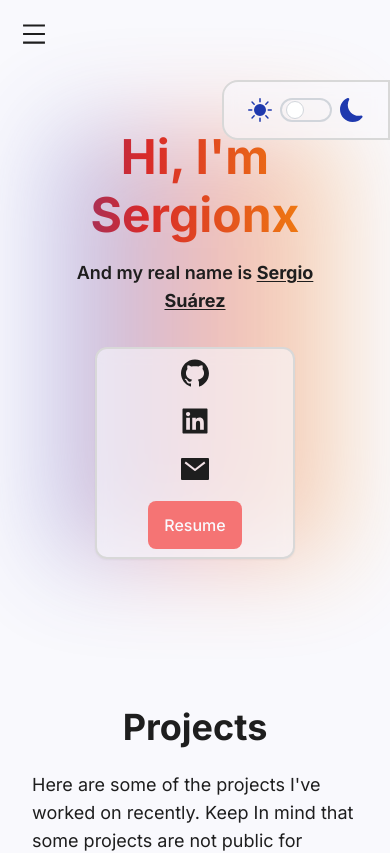
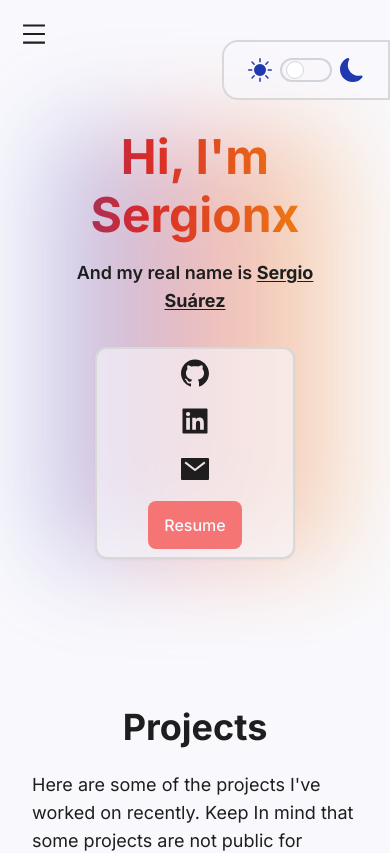
Before and after one commit to Sergionx/portfolio, a React (Vite) app: page / in a window 390 px wide. Shown: the top 853 px of the page. Built offline with nearby package versions, Linux system fonts and the light colour scheme.

Commit message:
better header on reponsive

```diff
--- a/src/components/layout/Header.tsx
+++ b/src/components/layout/Header.tsx
@@ -26,9 +26,9 @@ export default function Header() {
   return (
     // REVIEW - Considerar hacerlo sticky
     <header
-      className="fixed flex gap-4 justify-between z-50 px-6 py-4 glass hover:glass-lg
+      className="absolute md:fixed flex gap-4 justify-between z-50 px-6 py-4 glass hover:glass-lg
         xs:!border-t-0 xs:rounded-b-2xl  rounded-l-2xl xs:rounded-t-none transition-all
-        right-0 max-xs:top-20 top-0 xs:right-[20px] flex-col xs:flex-row
+        right-0 max-xs:top-10 top-0 xs:right-[20px] flex-col xs:flex-row
     "
     >
       {/* TODO - Add para cambiar idioma */}
```
